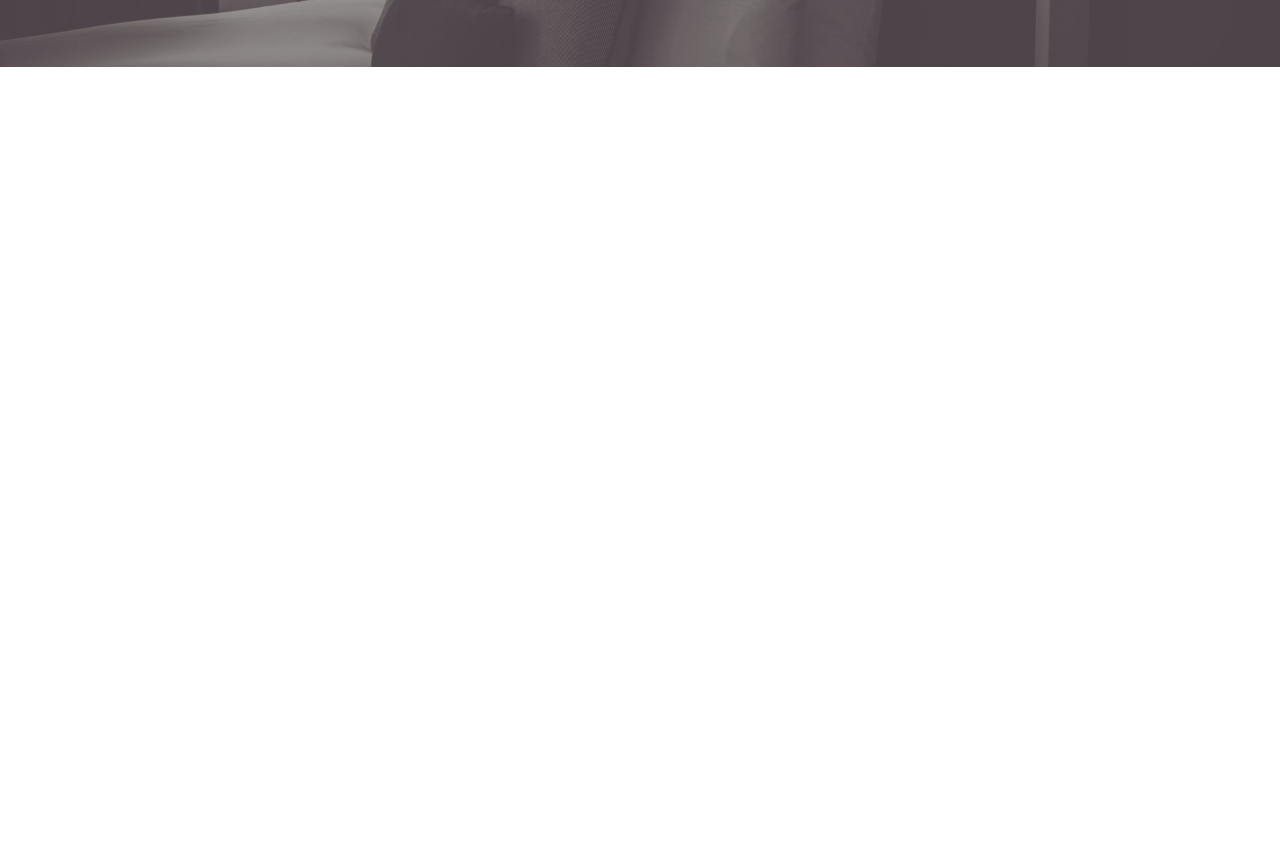
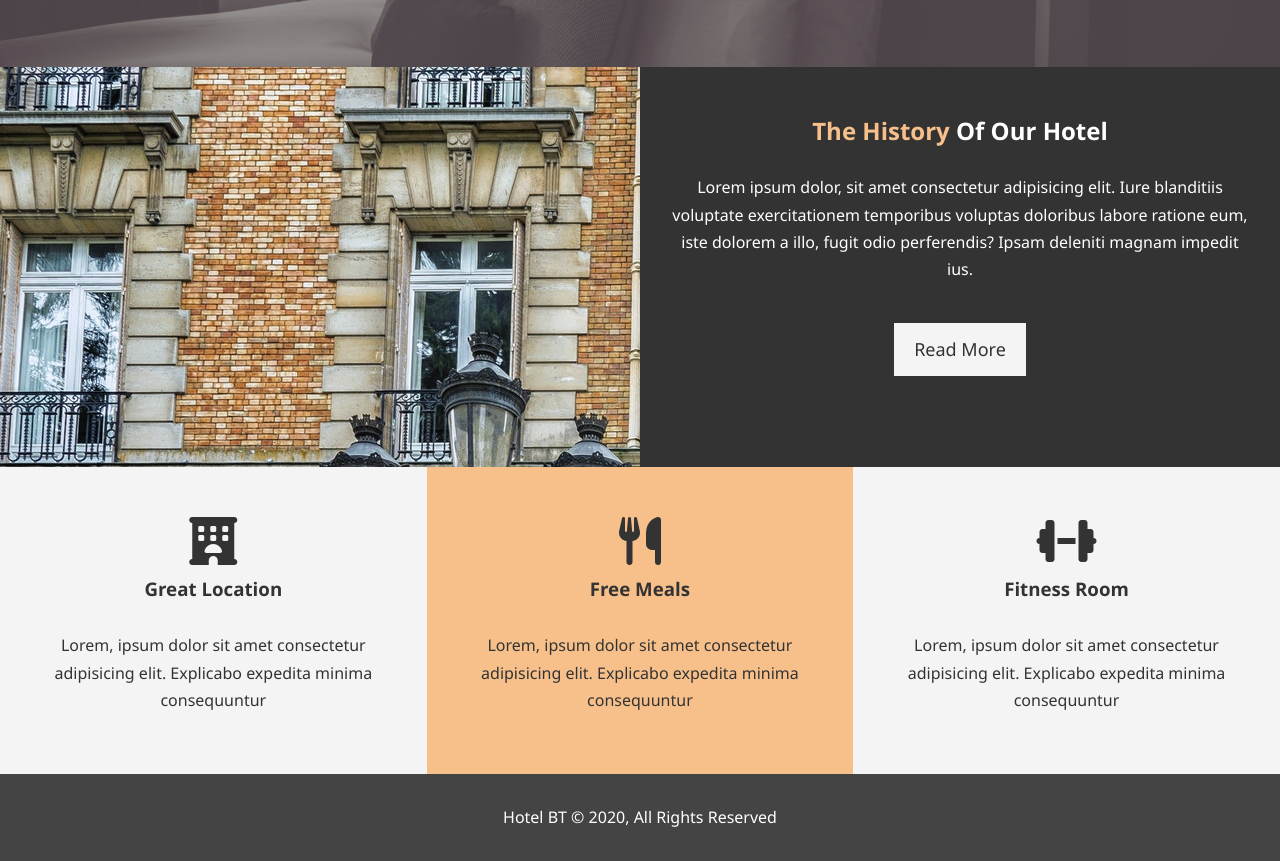
Before and after one commit to ayushmmodi/Hotel-Website, a plain HTML site: page index.html in a window 1280 px wide. Shown: the part 600-1461 px from the top of the page. Before the commit the page ends 800 px from the top, so only its background shows below. Drawn offline with Linux system fonts and the light colour scheme.

Commit message:
Second Commit

```diff
--- a/css/style.css
+++ b/css/style.css
@@ -2,6 +2,7 @@
 * {
   margin: 0;
   padding: 0;
+  box-sizing: border-box;
 }
 html,
 body {
@@ -32,6 +33,38 @@ p {
 }
 .lead {
   font-size: 20px;
+}
+.btn {
+  display: inline-block;
+  background: #333;
+  padding: 13px 20px;
+  color: #fff;
+  font-size: 18px;
+  border: none;
+  cursor: pointer;
+}
+.btn:hover {
+  background: #f7c08a;
+  color: #333;
+}
+.btn_light {
+  background: #f4f4f4;
+  color: #333;
+}
+.bg_dark {
+  background: #333;
+  color: #fff;
+}
+.bg_light {
+  background: #f4f4f4;
+  color: #333;
+}
+.bg_primary {
+  color: #333;
+  background: #f7c08a;
+}
+.clr {
+  clear: both;
 }
 /* navbar */
 #navbar {
@@ -77,3 +110,48 @@ p {
   font-size: 60px;
   line-height: 1.2em;
 }
+#showcase .showcase-content p {
+  padding-bottom: 20px;
+  line-height: 1.7em;
+}
+/* Home Info */
+#home-info {
+  height: 400px;
+}
+
+#home-info .info-img {
+  float: left;
+  width: 50%;
+  background: url("../images/photo-1.jpg") no-repeat;
+  min-height: 100%;
+}
+
+#home-info .info-content {
+  float: right;
+  width: 50%;
+  height: 100%;
+  text-align: center;
+  padding: 50px 30px;
+  overflow: hidden;
+}
+
+#home-info .info-content p {
+  padding-bottom: 30px;
+}
+/* Features */
+.box {
+  float: left;
+  width: 33.33%;
+  padding: 50px;
+  text-align: center;
+}
+.box i {
+  margin-bottom: 10px;
+}
+/* footer */
+#main-footer {
+  text-align: center;
+  background: #444;
+  color: #fff;
+  padding: 20px;
+}
--- a/index.html
+++ b/index.html
@@ -8,6 +8,10 @@
       content="Welcome to the most extraordinary hotel in Boston Massachusetts"
     />
     <meta name="keywords" content="hotel,boston hotel,new england hotel" />
+    <script
+      src="https://kit.fontawesome.com/d12a5234ba.js"
+      crossorigin="anonymous"
+    ></script>
     <link rel="stylesheet" href="css/style.css" />
     <title>Hotel BT | Welcome</title>
   </head>
@@ -38,5 +42,49 @@
         </div>
       </div>
     </header>
+
+    <section id="home-info" class="bg_dark">
+      <div class="info-img"></div>
+      <div class="info-content">
+        <h2><span class="text-primary">The History</span> Of Our Hotel</h2>
+        <p>
+          Lorem ipsum dolor, sit amet consectetur adipisicing elit. Iure
+          blanditiis voluptate exercitationem temporibus voluptas doloribus
+          labore ratione eum, iste dolorem a illo, fugit odio perferendis? Ipsam
+          deleniti magnam impedit ius.
+        </p>
+        <a href="about.html" class="btn btn_light">Read More</a>
+      </div>
+    </section>
+    <section id="features">
+      <div class="box bg_light">
+        <i class="fas fa-hotel fa-3x"></i>
+        <h3>Great Location</h3>
+        <p>
+          Lorem, ipsum dolor sit amet consectetur adipisicing elit. Explicabo
+          expedita minima consequuntur
+        </p>
+      </div>
+      <div class="box bg_primary">
+        <i class="fas fa-utensils fa-3x"></i>
+        <h3>Free Meals</h3>
+        <p>
+          Lorem, ipsum dolor sit amet consectetur adipisicing elit. Explicabo
+          expedita minima consequuntur
+        </p>
+      </div>
+      <div class="box bg_light">
+        <i class="fas fa-dumbbell fa-3x"></i>
+        <h3>Fitness Room</h3>
+        <p>
+          Lorem, ipsum dolor sit amet consectetur adipisicing elit. Explicabo
+          expedita minima consequuntur
+        </p>
+      </div>
+    </section>
+    <div class="clr"></div>
+    <footer id="main-footer">
+      <p>Hotel BT &copy; 2020, All Rights Reserved</p>
+    </footer>
   </body>
 </html>
```
